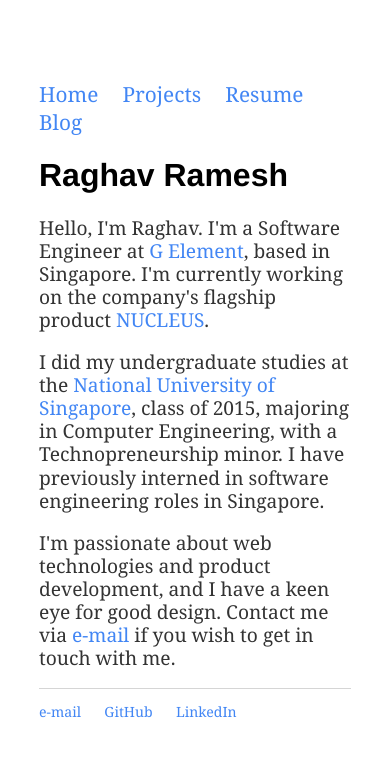
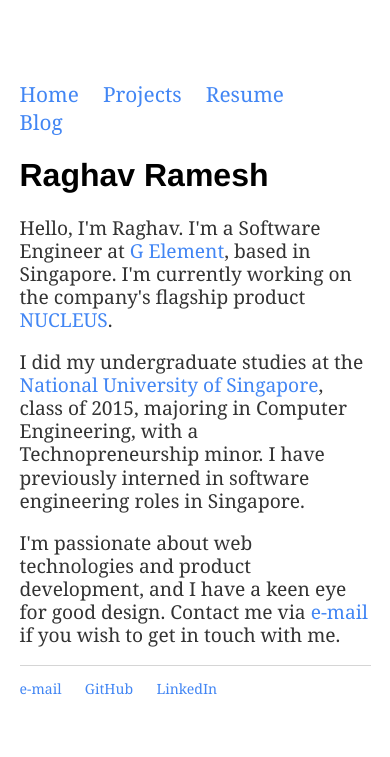
Before and after one commit to RaghavRamesh/RaghavRamesh.github.io, a Jekyll site: the page built from index.html, in a window 390 px wide. Shown: the top 757 px of the page. Built offline with Jekyll 4.4.1, drawn with Linux system fonts in a browser that asks for light colours.

Commit message:
Adjusted media queries and added viewport meta tag for mobile-friendliness.

```diff
--- a/_layouts/default.html
+++ b/_layouts/default.html
@@ -2,8 +2,11 @@
 <html>
   <head>
     <title>{{ page.title }}</title>
+    <meta name=viewport content="width=device-width, initial-scale=1">
+
     <!-- link to main stylesheet -->
     <link rel="stylesheet" type="text/css" href="/css/main.css">
+
     {% seo %}
     {% include analytics.html %}
   </head>
--- a/css/main.css
+++ b/css/main.css
@@ -67,13 +67,17 @@
     text-align: center;
 }
 
-@media (max-width: 480px) {
+@media screen
+    and (min-width: 320px)
+    and (max-width: 479px) {
     body {
         width: 90%;
     }
 }
 
-@media only screen and (max-width: 900px) {
+@media screen
+    and (min-width: 480px)
+    and (max-width: 900px) {
     body {
         width: 80%;
     }
```
